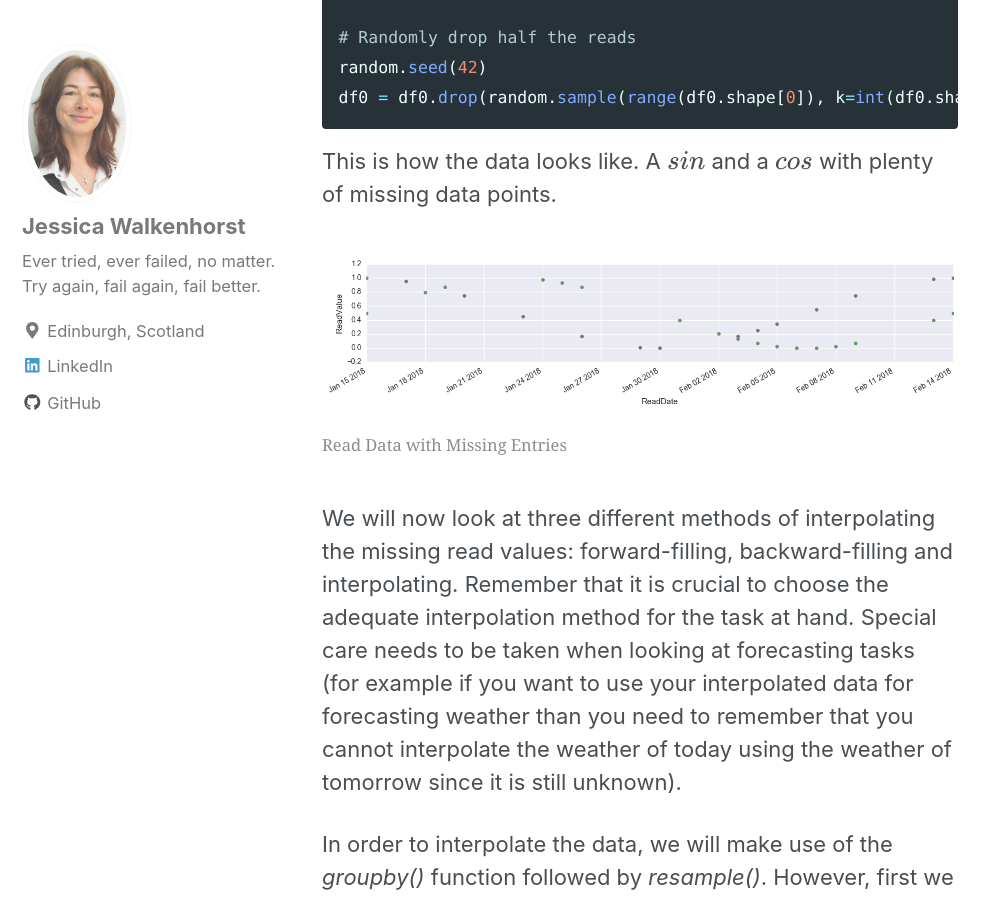
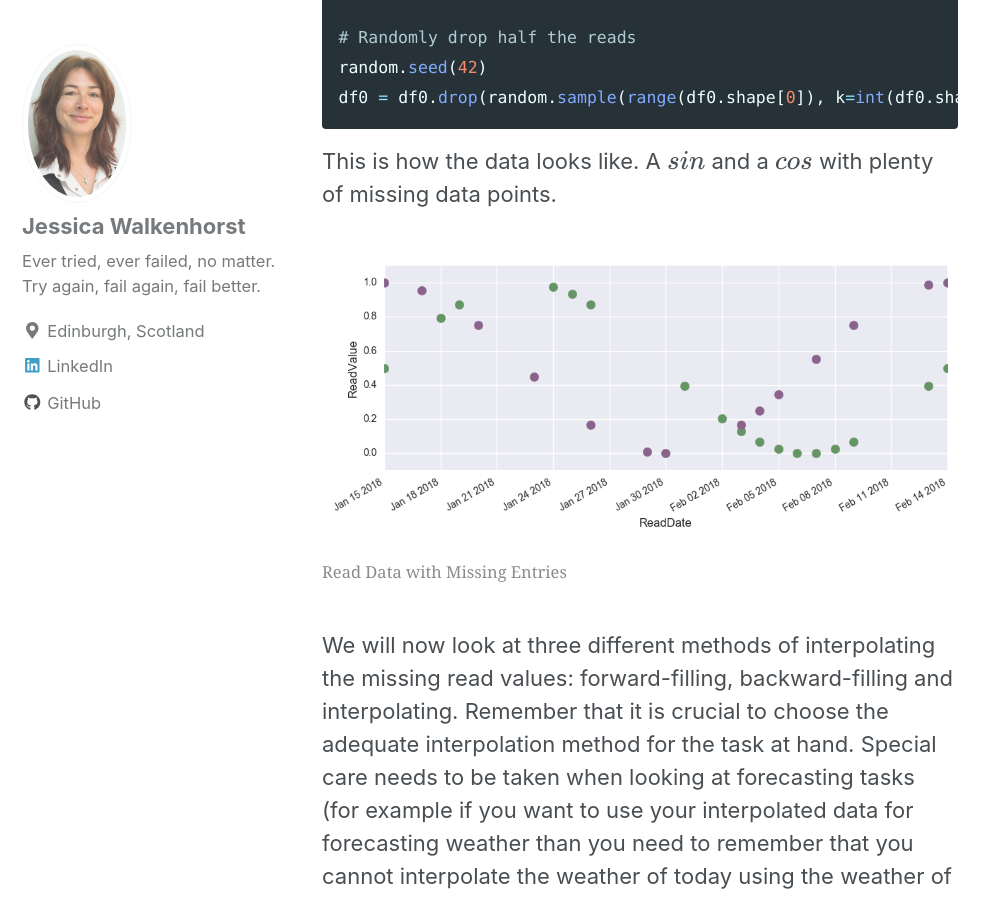
Before and after one commit to walkenho/walkenho.github.io, a Jekyll site: the page built from _posts/2019-01-14-interpolating-time-series-p1-pandas.md, in a window 1280 px wide and 900 px high, scrolled down 1535 px. Shown: the whole window, without its empty margins (0-999 px from the left). Built offline with Jekyll 4.4.1, drawn with Linux system fonts in a browser that asks for light colours; nearby versions of some CDN libraries; formulas are drawn with MathJax 3.

Commit message:
Updating figures for timeseries interpolation posts.

```diff
--- a/_posts/2019-01-14-interpolating-time-series-p1-pandas.md
+++ b/_posts/2019-01-14-interpolating-time-series-p1-pandas.md
@@ -33,7 +33,7 @@ df0 = df0.drop(random.sample(range(df0.shape[0]), k=int(df0.shape[0]/2)))
 This is how the data looks like. A $$sin$$ and a $$cos$$ with plenty of missing data points.
 
 <figure class="align-center">
-  <img src="{{ site.url }}{{ site.baseurl }}/images/interpolating-time-series-p1-pandas-fig1.png" alt="">
+  <img src="{{ site.url }}{{ site.baseurl }}/images/interpolating-timeseries-p1-pandas-fig1.png" alt="">
     <figcaption>Read Data with Missing Entries</figcaption>
 </figure>
 
@@ -367,7 +367,7 @@ Finally we can visualize the three different filling methods to get a better ide
 We can clearly see how in the top figure, the gaps have been filled with the last known value, in the middle figure, the gaps have been filled with the next value to come and in the bottom figure the difference has been interpolated.
 
 <figure class="align-center">
-  <img src="{{ site.url }}{{ site.baseurl }}/images/interpolating-time-series-p1-pandas-fig2.png" alt="">
+  <img src="{{ site.url }}{{ site.baseurl }}/images/interpolating-timeseries-p1-pandas-fig2.png" alt="">
     <figcaption>Original data (dark) and interpolated data (light), interpolated using (top) forward filling, (middle)
     backward filling and (bottom) interpolation.</figcaption>
 </figure>
```
Also changed, not shown: _posts/2019-01-21-interpolating-time-series-p2-spark.md (+2 -2 lines), images/interpolating-timeseries-p1-pandas-fig1.png (added), images/interpolating-timeseries-p1-pandas-fig2.png (added).
